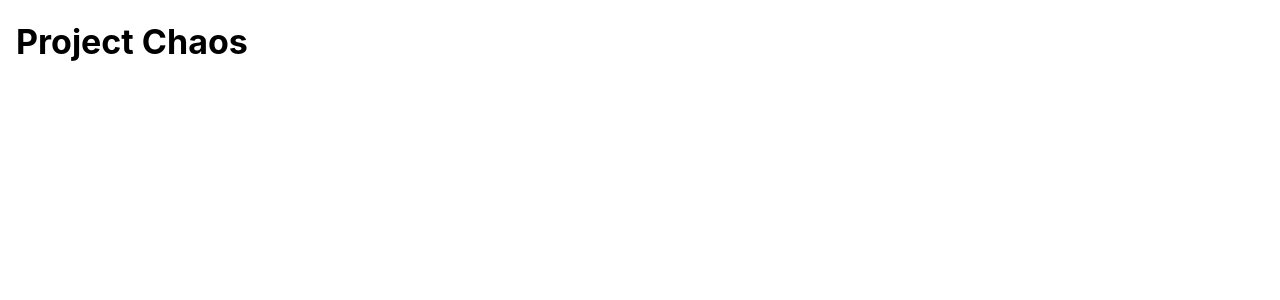
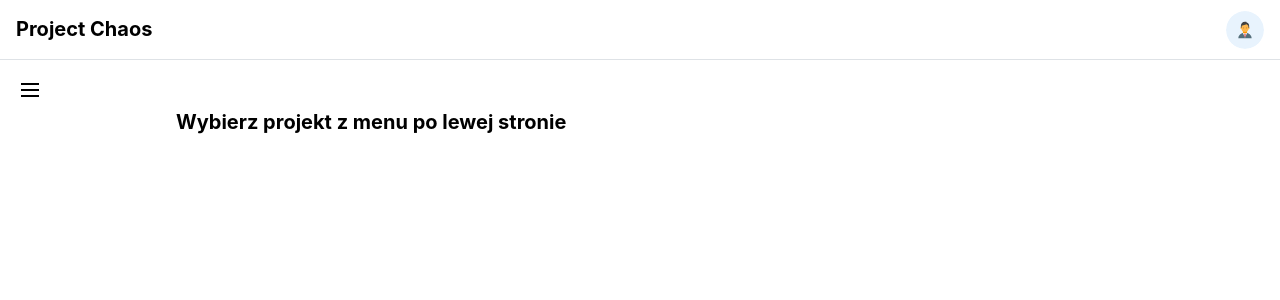
Before and after one commit to stodolkiewicz/project-chaos-frontend, a Next.js app: page /dashboard in a window 1280 px wide. Shown: the top 300 px of the page. Built offline with nearby package versions, Linux system fonts and the light colour scheme.

Commit message:
dashboard structure

```diff
--- /dev/null
+++ b/app/components/Header.tsx
@@ -0,0 +1,32 @@
+"use client";
+
+import { AppShell, Burger, Text, Group, Avatar, Menu } from "@mantine/core";
+import { useDisclosure } from "@mantine/hooks";
+import { FcBusinessman, FcLeave } from "react-icons/fc";
+
+export default function Header({ opened, toggle }) {
+  return (
+    <AppShell.Header>
+      <Group h="100%" px="md">
+        {/* <Burger opened={opened} onClick={toggle} size="sm" /> */}
+        <Text size="xl" fw={700}>
+          Project Chaos
+        </Text>
+        <Group justify="flex-end" style={{ flex: 1 }}>
+          <Menu shadow="md" width={200}>
+            <Menu.Target>
+              <Avatar color="blue" radius="xl" style={{ cursor: "pointer" }}>
+                <FcBusinessman size={20} />
+              </Avatar>
+            </Menu.Target>
+            <Menu.Dropdown>
+              <Menu.Item leftSection={<FcLeave size={14} />}>
+                Wyloguj się
+              </Menu.Item>
+            </Menu.Dropdown>
+          </Menu>
+        </Group>
+      </Group>
+    </AppShell.Header>
+  );
+}
--- /dev/null
+++ b/app/components/MainAppStructure.js
@@ -0,0 +1,50 @@
+"use client";
+
+import { AppShell, Text, Button, Stack, Burger } from "@mantine/core";
+import { useDisclosure } from "@mantine/hooks";
+import { FcPlus } from "react-icons/fc";
+import Header from "./Header";
+import { useEffect } from "react";
+
+export default function MainAppStructure({ children }) {
+  const [opened, { toggle }] = useDisclosure();
+
+  useEffect(() => {
+    console.log(opened);
+  }, [opened]);
+
+  return (
+    <AppShell
+      header={{ height: 60 }}
+      navbar={{
+        width: { base: 200 },
+        breakpoint: "md",
+        collapsed: { mobile: !opened, desktop: !opened },
+      }}
+      padding="md"
+    >
+      <Header />
+
+      <AppShell.Navbar p="md">
+        <Stack>
+          <Burger opened={opened} onClick={toggle} size="sm" />
+          <Text size="xl" fw={700} ta="center" mb="md">
+            Project Chaos
+          </Text>
+
+          {/* Tutaj później dodamy listę projektów */}
+
+          <Button fullWidth leftSection={<FcPlus size={14} />}>
+            Nowy projekt
+          </Button>
+        </Stack>
+      </AppShell.Navbar>
+
+      <AppShell.Main>
+        <Burger opened={opened} onClick={toggle} size="sm" />
+
+        {children}
+      </AppShell.Main>
+    </AppShell>
+  );
+}
--- a/app/dashboard/page.tsx
+++ b/app/dashboard/page.tsx
@@ -1,12 +1,16 @@
-import { Container, Title, Stack } from "@mantine/core";
+import MainAppStructure from "../components/MainAppStructure";
+import Navigation from "../components/MainAppStructure";
+import { Container, Text } from "@mantine/core";
 
 export default function Dashboard() {
   return (
-    <Container size="xl" pt={20}>
-      <Stack>
-        <Title order={1}>Project Chaos</Title>
+    <MainAppStructure>
+      <Container>
+        <Text size="xl" fw={700} mb="md">
+          Wybierz projekt z menu po lewej stronie
+        </Text>
         {/* Tutaj później dodamy tablicę kanban */}
-      </Stack>
-    </Container>
+      </Container>
+    </MainAppStructure>
   );
 }
--- a/tsconfig.json
+++ b/tsconfig.json
@@ -12,7 +12,7 @@
     "moduleResolution": "node",
     "resolveJsonModule": true,
     "isolatedModules": true,
-    "jsx": "preserve",
+    "jsx": "react-jsx",
     "plugins": [
       {
         "name": "next"
```
